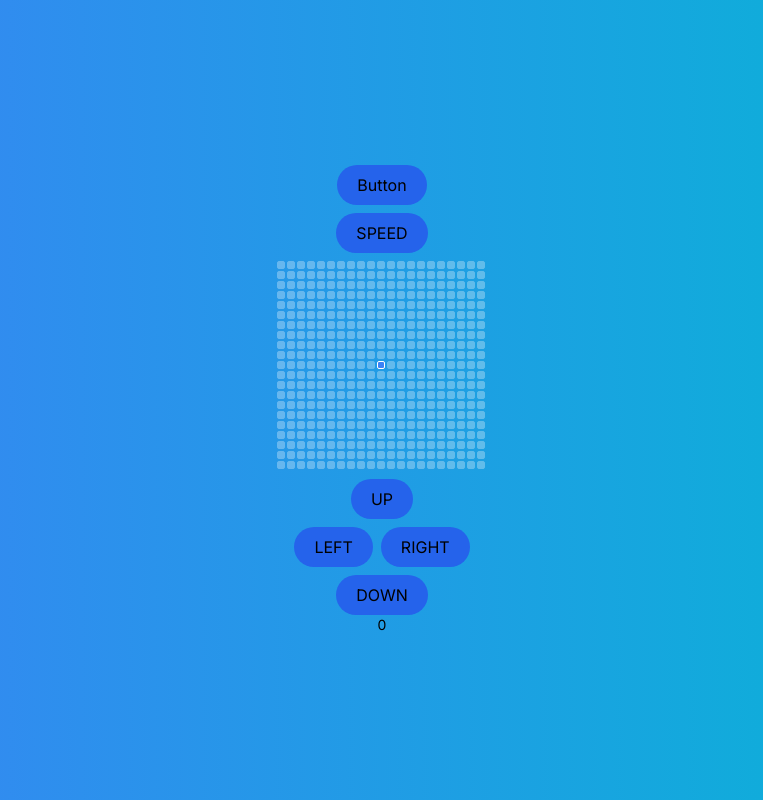
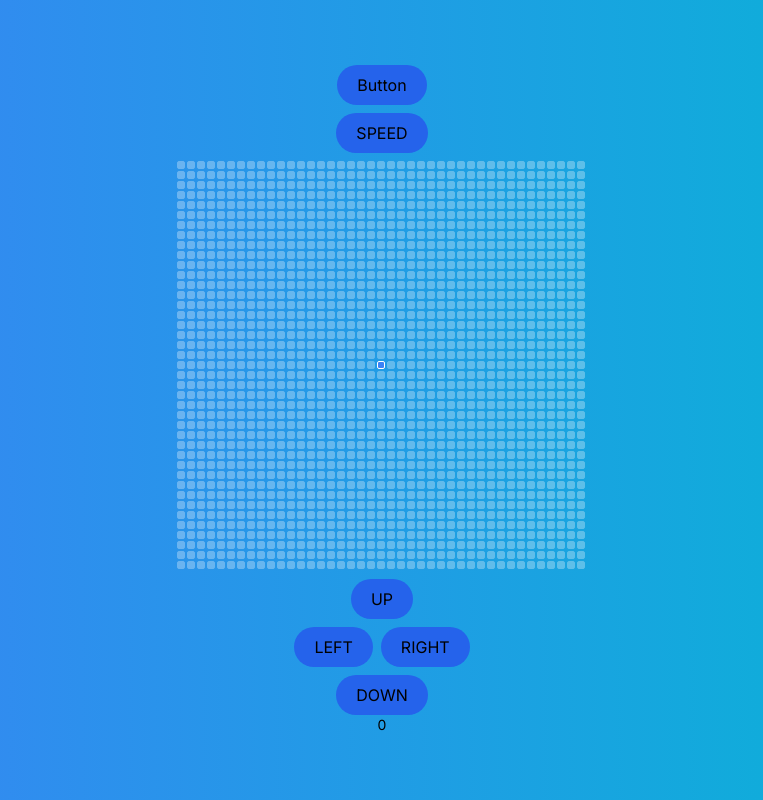
Before and after one commit to benjaminkitson/bk-home, a Next.js app: page /snek in a window 1280 px wide. Shown: the whole page, without its empty margins (258-1021 px from the left). Built offline with nearby package versions, Linux system fonts and the light colour scheme.

Commit message:
end game kind of works

```diff
--- a/src/app/snek/page.tsx
+++ b/src/app/snek/page.tsx
@@ -10,7 +10,7 @@ import {
 } from "react";
 import { Cell } from "./components/Cell";
 import { Grid } from "./components/Grid";
-import { P } from "@/components/Atoms/Typography";
+import { H2, P } from "@/components/Atoms/Typography";
 
 type Direction = "UP" | "DOWN" | "LEFT" | "RIGHT";
 
@@ -38,7 +38,7 @@ export default function Home() {
 
   const [currentTime, setCurrentTime] = useState(0);
 
-  const [gridSize, setGridSize] = useState(20);
+  const [gridSize, setGridSize] = useState(40);
 
   const initialCoord = Math.floor(gridSize / 2);
 
@@ -62,6 +62,8 @@ export default function Home() {
   // const direction = useState<Direction>("UP");
   const direction = useRef("UP");
   const [isActive, setIsActive] = useState(false);
+
+  const [isGameOver, setIsGameOver] = useState(false);
 
   const startClock = (i: number) => {
     timer.current = setInterval(() => {
@@ -139,6 +141,21 @@ export default function Home() {
           }
           return food;
         });
+
+        if (
+          newSnake
+            .slice(1, newSnake.length)
+            .some(
+              (segment) =>
+                newSnake[0].x === segment.x && newSnake[0].y === segment.y,
+            )
+        ) {
+          if (timer.current) {
+            clearTimeout(timer.current);
+          }
+          setIsActive(false);
+          setIsGameOver(true);
+        }
 
         return newSnake;
       });
@@ -227,6 +244,7 @@ export default function Home() {
         DOWN
       </button>
       <P>{score}</P>
+      {isGameOver && <H2>Game Over</H2>}
     </div>
   );
 }
```
